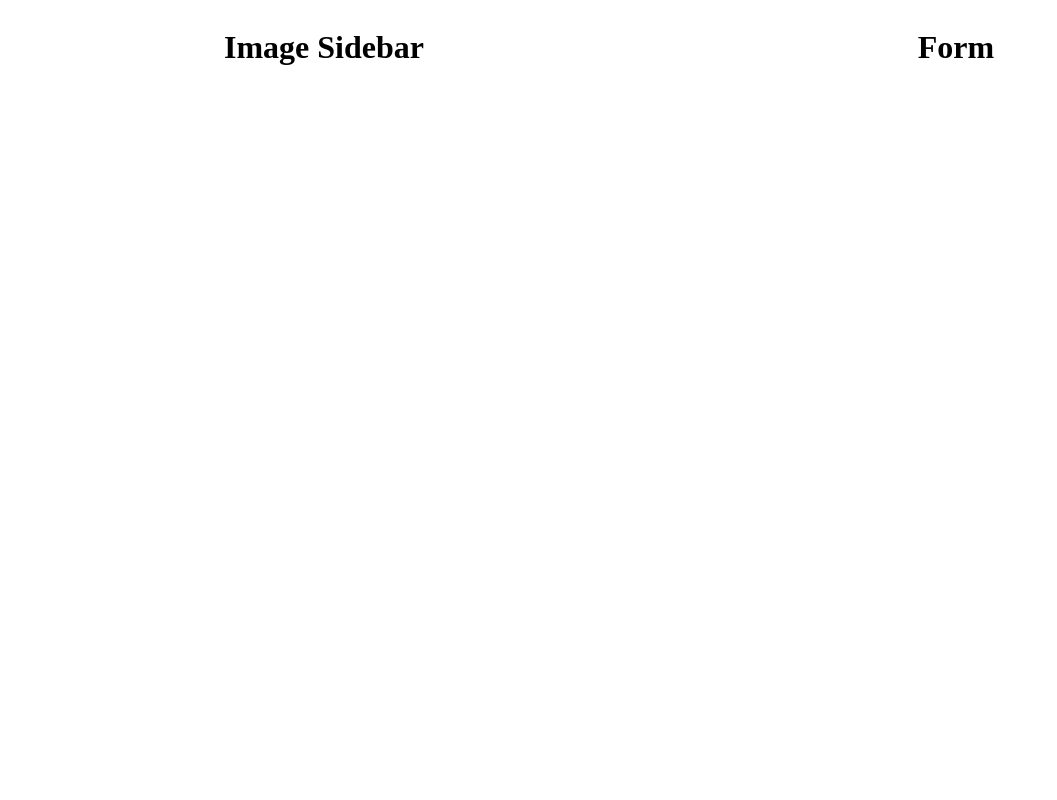
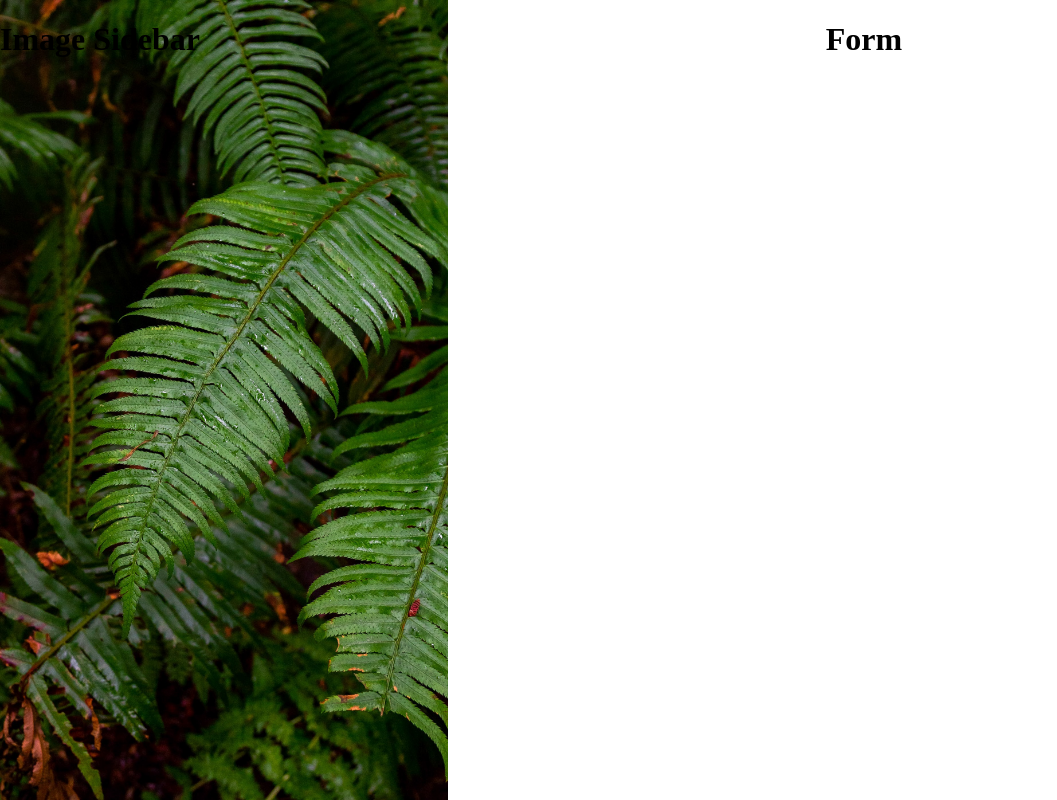
Before and after one commit to lightningwind/odin-sign-up-form, a plain HTML site: page index.html in a window 1280 px wide. Shown: the whole page, without its empty margins (0-1057 px from the left). Drawn offline with Linux system fonts and the light colour scheme.

Commit message:
Add background img to left div

```diff
--- a/style.css
+++ b/style.css
@@ -1,10 +1,24 @@
+body {
+    margin: 0;
+    height: 100vh;
+    width: 100vw;
+}
+
 .main {
     display: flex;
     width: 100%;
+    height: 100%;
 }
 
-.left, .right {
+.left {
+    background-image: url("./assets/images/background-image.jpg");
+    background-repeat: no-repeat;
+    background-size: cover;
+    width: 35%;
+}
+
+.right {
     display: flex;
     justify-content: center;
-    width: 50%;
+    width: 65%;
 }
```
